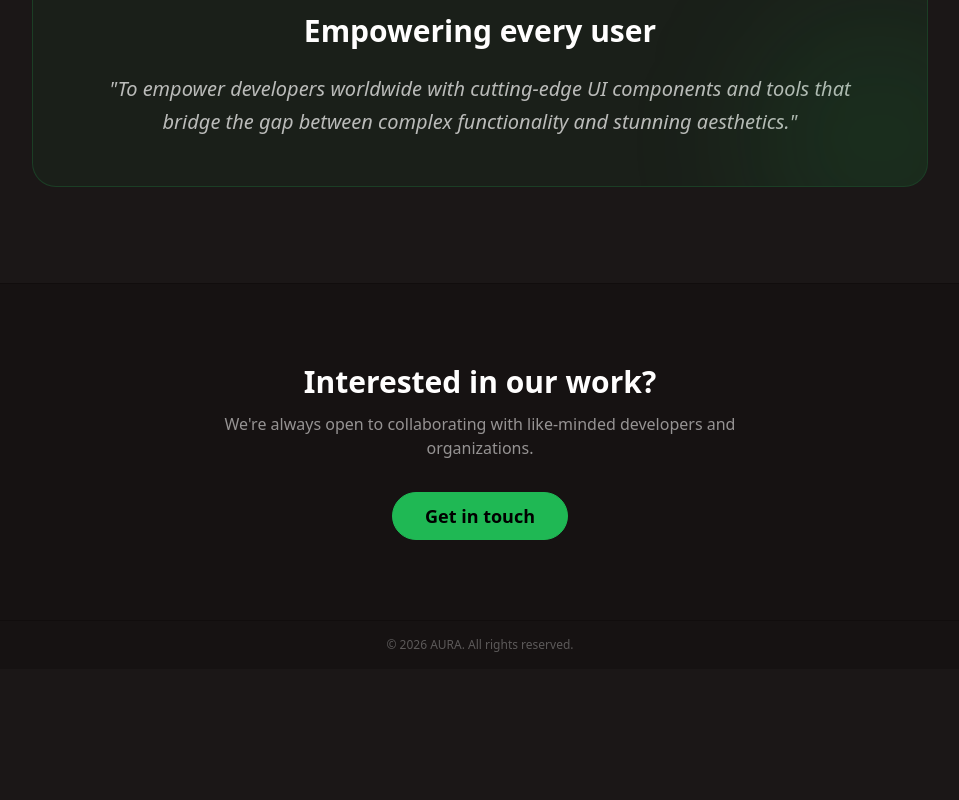
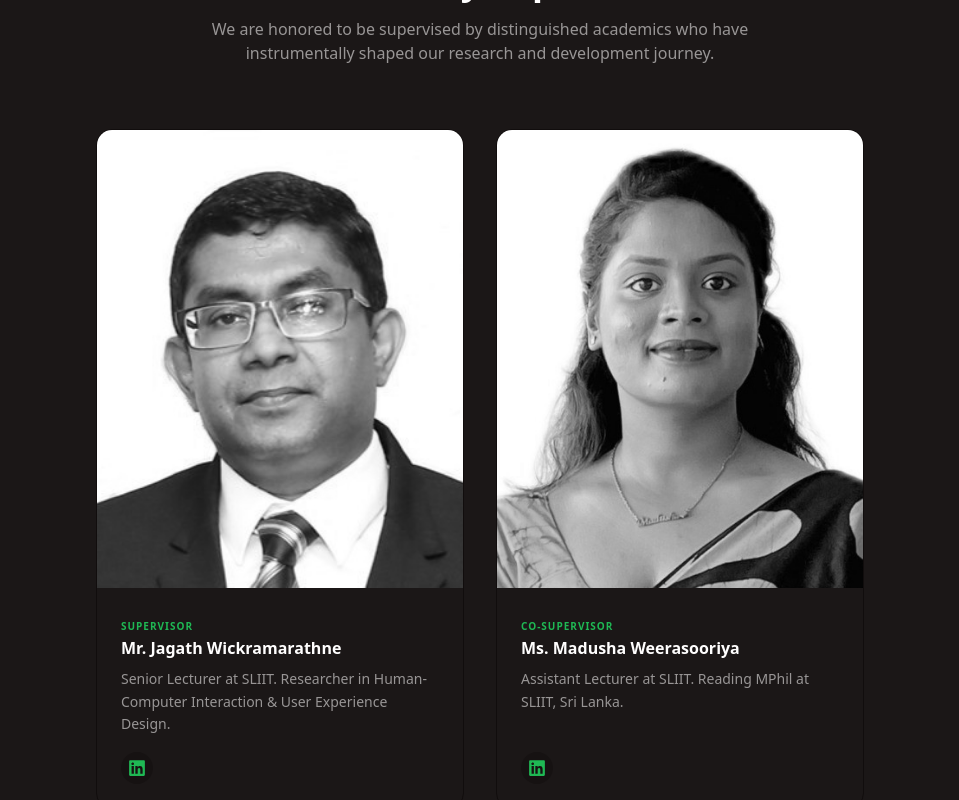
Before and after one commit to RP-25-26J-474/AURA-Website, a React (Vite) app in the folder aura-web/: page /about-us in a window 1280 px wide. Shown: the part 1580-2380 px from the top of the page, without its empty margins (160-1119 px from the left). Before the commit the page ends 2249 px from the top, so only its background shows below. Built offline with nearby package versions, Linux system fonts and the light colour scheme.

Commit message:
feat: Research Guidance section added to the About Us page

```diff
--- a/aura-web/src/routes/docs/DocsLayout.jsx
+++ b/aura-web/src/routes/docs/DocsLayout.jsx
@@ -22,7 +22,7 @@ export default function DocsLayout() {
         className={`
           fixed lg:sticky top-16 z-40 lg:z-auto
           h-[calc(100vh-4rem)] w-72 lg:w-64 xl:w-72
-          bg-base-100 border-r border-base-300
+          bg-base-300 border-r border-base-300
           transform transition-transform duration-300 ease-in-out lg:transform-none
           ${sidebarOpen ? "translate-x-0" : "-translate-x-full lg:translate-x-0"}
           overflow-y-auto flex-shrink-0
--- a/aura-web/src/routes/public/AboutUs.jsx
+++ b/aura-web/src/routes/public/AboutUs.jsx
@@ -1,10 +1,12 @@
 import { Link } from "react-router-dom";
 import SEO from "../../components/common/SEO";
-import { FaGithub, FaEnvelope } from "react-icons/fa6";
 import abhayawardhane from "../../assets/images/team/abhayawardhane.jpg";
 import dias from "../../assets/images/team/dias.webp";
 import rajapaksha from "../../assets/images/team/rajapaksha.jpg";
 import jayalath from "../../assets/images/team/jayalath.webp";
+import jagath from "../../assets/images/team/mrjagath.jpg";
+import madusha from "../../assets/images/team/msmadusha.jpg";
+import { FaGithub, FaEnvelope, FaLinkedin } from "react-icons/fa6";
 
 const teamMembers = [
   {
@@ -38,6 +40,23 @@ const teamMembers = [
     image: jayalath,
     role: "Backend Architect",
     bio: "Architecting the cloud infrastructure for ML profile generation."
+  }
+];
+
+const supervisors = [
+  {
+    name: "Mr. Jagath Wickramarathne",
+    role: "Supervisor",
+    image: jagath,
+    bio: "Senior Lecturer at SLIIT. Researcher in Human-Computer Interaction & User Experience Design.",
+    linkedin: "https://www.linkedin.com/in/jagath-wickramarathne-7aa79516/"
+  },
+  {
+    name: "Ms. Madusha Weerasooriya",
+    role: "Co-Supervisor",
+    image: madusha,
+    bio: "Assistant Lecturer at SLIIT. Reading MPhil at SLIIT, Sri Lanka.",
+    linkedin: "https://www.linkedin.com/in/madusha-weerasooriya-6775861a1/"
   }
 ];
 
@@ -129,8 +148,66 @@ export default function AboutUs() {
         </div>
       </section>
 
+      {/* Supervisor Section */}
+      <section className="border-t border-base-300 bg-base-100 py-24 px-6 lg:px-8">
+        <div className="mx-auto max-w-5xl">
+          <div className="text-center mb-16">
+            <span className="inline-block text-xs font-semibold tracking-widest uppercase text-primary mb-3">
+              Research Guidance
+            </span>
+            <h2 className="text-4xl font-bold text-base-content">Guided by expertise</h2>
+            <p className="mt-4 text-base-content/55 max-w-xl mx-auto">
+              We are honored to be supervised by distinguished academics who have
+              instrumentally shaped our research and development journey.
+            </p>
+          </div>
+
+          <div className="grid grid-cols-1 sm:grid-cols-2 gap-8 max-w-3xl mx-auto">
+            {supervisors.map((supervisor) => (
+              <div
+                key={supervisor.name}
+                className="group flex flex-col bg-base-100 rounded-2xl border border-base-300 overflow-hidden transition-all duration-300 hover:shadow-xl hover:shadow-primary/5 hover:border-primary/30"
+              >
+                <div className="aspect-[4/5] overflow-hidden relative grayscale group-hover:grayscale-0 transition-all duration-700">
+                  <img
+                    src={supervisor.image}
+                    alt={supervisor.name}
+                    className="w-full h-full object-cover transform group-hover:scale-105 transition-transform duration-700"
+                  />
+                </div>
+
+                <div className="p-6 flex flex-col flex-1">
+                  <div className="mb-2">
+                    <span className="text-[10px] font-bold text-primary uppercase tracking-widest">{supervisor.role}</span>
+                    <h3 className="font-bold text-base-content group-hover:text-primary transition-colors">
+                      {supervisor.name}
+                    </h3>
+                  </div>
+                  <p className="text-sm text-base-content/55 leading-relaxed flex-1">
+                    {supervisor.bio}
+                  </p>
+                  {supervisor.linkedin && (
+                    <div className="flex gap-3 mt-4">
+                      <a
+                        href={supervisor.linkedin}
+                        target="_blank"
+                        rel="noopener noreferrer"
+                        className="btn btn-circle btn-sm bg-base-200 text-primary border-none hover:bg-primary hover:text-white transition-all"
+                        aria-label="LinkedIn"
+                      >
+                        <FaLinkedin size={18} />
+                      </a>
+                    </div>
+                  )}
+                </div>
+              </div>
+            ))}
+          </div>
+        </div>
+      </section>
+
       {/* Mission Statement: Core Values */}
-      <section className="py-24 px-6 lg:px-8 text-center bg-base-100">
+      <section className="py-24 px-6 lg:px-8 text-center bg-base-200 border-t border-base-300">
         <div className="mx-auto max-w-4xl px-8 py-12 rounded-3xl border border-primary/20 bg-primary/5 relative overflow-hidden">
           <div aria-hidden="true" className="absolute -right-20 -bottom-20 w-64 h-64 bg-primary/10 blur-3xl rounded-full"></div>
 
@@ -146,7 +223,7 @@ export default function AboutUs() {
       </section>
 
       {/* Contact CTA: Footer for the About page */}
-      <section className="border-t border-base-300 bg-base-200 py-20 px-6 lg:px-8 text-center">
+      <section className="border-t border-base-300 bg-base-100 py-20 px-6 lg:px-8 text-center">
         <h2 className="text-3xl font-bold text-base-content">Interested in our work?</h2>
         <p className="mt-3 text-base-content/55 max-w-xl mx-auto">
           We're always open to collaborating with like-minded developers and organizations.
--- a/aura-web/src/routes/research/Domain.jsx
+++ b/aura-web/src/routes/research/Domain.jsx
@@ -210,7 +210,7 @@ export default function Domain() {
                 {tech.items.map((item) => (
                   <span
                     key={item}
-                    className="px-3 py-1 rounded-full bg-base-200 text-base-content/70 text-xs font-semibold border border-base-300 hover:bg-base-300 transition-colors"
+                    className="px-3 py-1 rounded-full bg-base-100 text-base-content/70 text-xs font-semibold border border-base-300 hover:bg-base-300 transition-colors"
                   >
                     {item}
                   </span>
--- a/aura-web/src/routes/research/ResearchLayout.jsx
+++ b/aura-web/src/routes/research/ResearchLayout.jsx
@@ -22,7 +22,7 @@ export default function ResearchLayout() {
         className={`
           fixed lg:sticky top-16 z-40 lg:z-auto
           h-[calc(100vh-4rem)] w-72 lg:w-64 xl:w-72
-          bg-base-100 border-r border-base-300
+          bg-base-300 border-r border-base-300
           transform transition-transform duration-300 ease-in-out lg:transform-none
           ${sidebarOpen ? "translate-x-0" : "-translate-x-full lg:translate-x-0"}
           overflow-y-auto flex-shrink-0
```
Also changed, not shown: aura-web/src/assets/images/team/mrjagath.jpg (added), aura-web/src/assets/images/team/msmadusha.jpg (added).
